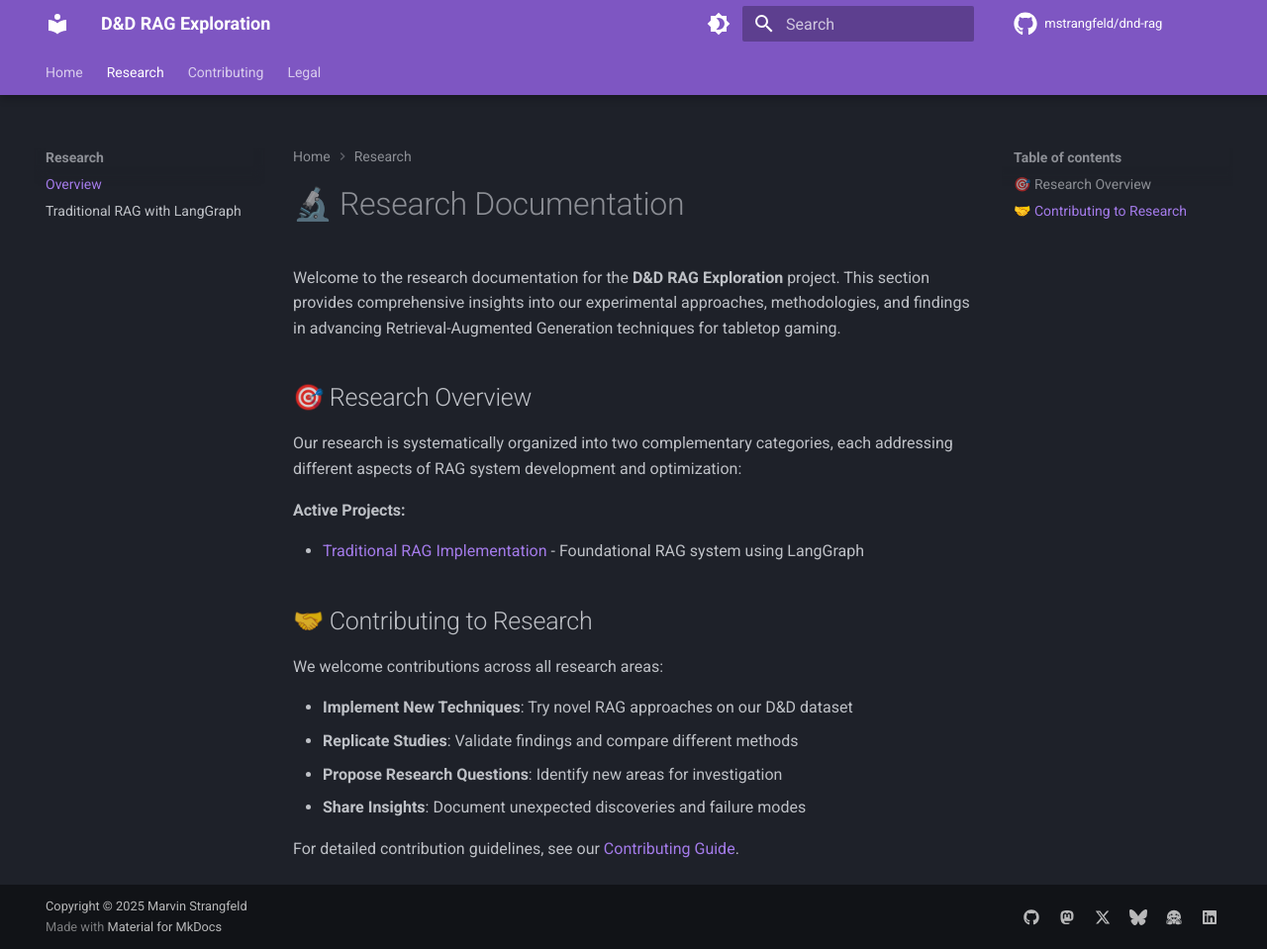
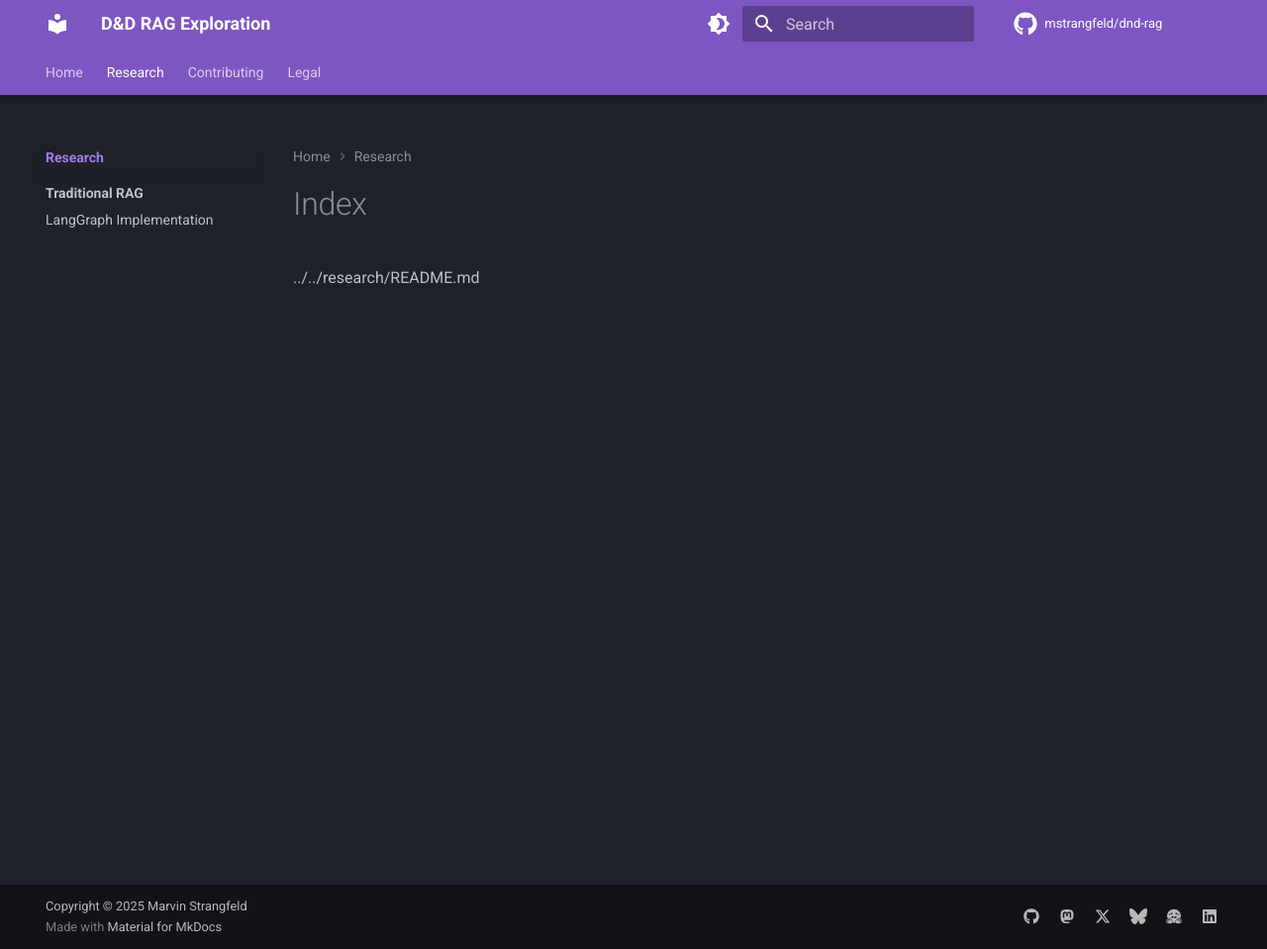
Before and after one commit to mstrangfeld/dnd-rag, an MkDocs documentation site: the page built from docs/research/index.md, in a window 1280 px wide and 959 px high. Shown: the whole window at 99% size. Built offline with MkDocs 1.6.1 and Material for MkDocs 9.7.7, drawn with Linux system fonts in a browser that asks for light colours; comment, search, counter and statistics services are not loaded.

Commit message:
docs: Update docs

```diff
--- a/docs/research/index.md
+++ b/docs/research/index.md
@@ -1,22 +1 @@
-# 🔬 Research Documentation
-
-Welcome to the research documentation for the **D&D RAG Exploration** project. This section provides comprehensive insights into our experimental approaches, methodologies, and findings in advancing Retrieval-Augmented Generation techniques for tabletop gaming.
-
-## 🎯 Research Overview
-
-Our research is systematically organized into two complementary categories, each addressing different aspects of RAG system development and optimization:
-
-**Active Projects:**
-
-- [Traditional RAG Implementation](00_traditional-rag/langgraph.md) - Foundational RAG system using LangGraph
-
-## 🤝 Contributing to Research
-
-We welcome contributions across all research areas:
-
-- **Implement New Techniques**: Try novel RAG approaches on our D&D dataset
-- **Replicate Studies**: Validate findings and compare different methods
-- **Propose Research Questions**: Identify new areas for investigation
-- **Share Insights**: Document unexpected discoveries and failure modes
-
-For detailed contribution guidelines, see our [Contributing Guide](../contributing.md).
+../../research/README.md
--- a/mkdocs.yml
+++ b/mkdocs.yml
@@ -28,6 +28,7 @@ theme:
     - navigation.expand
     - navigation.path
     - navigation.top
+    - navigation.indexes
     - search.highlight
     - content.code.copy
     - content.code.annotate
@@ -42,8 +43,10 @@ theme:
 nav:
   - Home: index.md
   - Research:
-    - Overview: research/index.md
-    - Traditional RAG with LangGraph: research/00_traditional-rag/langgraph.md
+    - research/index.md
+    - Traditional RAG:
+      - research/00_traditional-rag/index.md
+      - LangGraph Implementation: research/00_traditional-rag/langgraph.md
   - Contributing: contributing.md
   - Legal: legal.md
 markdown_extensions:
--- a/pyproject.toml
+++ b/pyproject.toml
@@ -27,5 +27,5 @@ docs = [
 
 [tool.uv.workspace]
 members = [
-    "research/engineering/00_naive-rag",
+    "research/*",
 ]
```
Also changed, not shown: docs/legal.md (+1 -0 lines), docs/research/00_traditional-rag/index.md (added, +1 -0 lines), research/00_traditional-rag/README.md (added, +45 -0 lines), research/README.md (+9 -4 lines), 2 other files.
